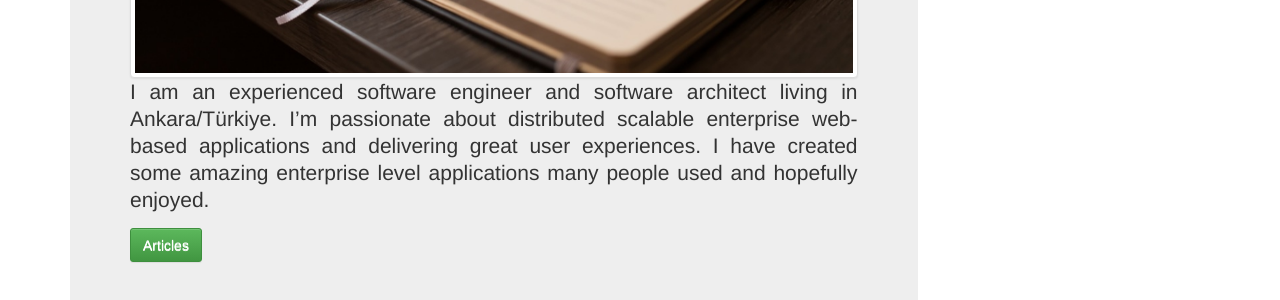
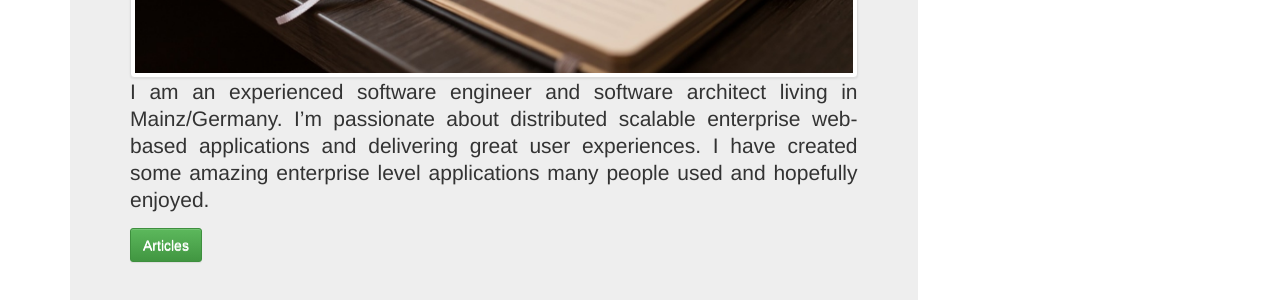
Before and after one commit to atillatan/blog, a Jekyll site: the page built from index.html, in a window 1280 px wide and 900 px high. Shown: the part 455-755 px from the top of the window. Built offline with Jekyll 4.4.1, drawn with Linux system fonts in a browser that asks for light colours; nearby versions of some CDN libraries; comment, search, counter and statistics services are not loaded.

Commit message:
information changed
some information changed

```diff
--- a/_config.yml
+++ b/_config.yml
@@ -24,11 +24,8 @@ plugins:
   - jekyll-seo-tag
   - jekyll-toc
 
-
 exclude:
   - README.md
-  - node_modules
-  - lib
   - CNAME
 
 collections:
--- a/_includes/head.html
+++ b/_includes/head.html
@@ -5,7 +5,7 @@
   <meta name="robots" content="index, follow">
   <meta name="copyright" content="Copyright {{ site.time | date: '%Y' }}, Atilla Tanrikulu">
   <meta name="rating" content="General">
-  <meta name="publisher" content="filehoo team">
+  <meta name="publisher" content="Atilla Tanrikulu">
   <meta name="revisit-after" content="1 Days">
   <meta name="distribution" content="global">
   <meta name="google-site-verification" content="Ba7udO6ME9xyCBBKx51oAd30-923QJV9D3yb8g2ih9k" />
--- a/_includes/jumbotron.html
+++ b/_includes/jumbotron.html
@@ -4,7 +4,7 @@
 
     src="{{site.baseutl}}/assets/img/learning-story.png" />
     <p class="text-justify">
-        I am an experienced software engineer and software architect living in Ankara/Türkiye.
+        I am an experienced software engineer and software architect living in Mainz/Germany.
         I’m passionate about distributed scalable enterprise web-based applications and delivering great user experiences.
         I have created some amazing enterprise level applications many people used and hopefully enjoyed.
 
--- a/_includes/panel-profil.html
+++ b/_includes/panel-profil.html
@@ -12,7 +12,7 @@
          <div class="row">
              <div class="col-md-12 ">
                <p>
-                I am an experienced software engineer and software architect living in Ankara/Türkiye.
+                I am an experienced software engineer and software architect living in Mainz/Germany.
                 I’m passionate about distributed scalable enterprise web-based applications and delivering great user experiences.
                 I have created some amazing enterprise level applications many people used and hopefully enjoyed.
               </p>
--- a/_includes/profile.html
+++ b/_includes/profile.html
@@ -8,7 +8,7 @@
     </ul>
     <br>
     <p >
-    I am an experienced software project manager and software architect living in Ankara/Türkiye.
+    I am an experienced software project manager and software architect living in Mainz/Germany.
     I’m passionate about distributed scalable enterprise web-based applications and delivering great user experiences.
     I have created some amazing enterprise level applications many people used and hopefully enjoyed.
 
```
Also changed, not shown: 1 other file.
